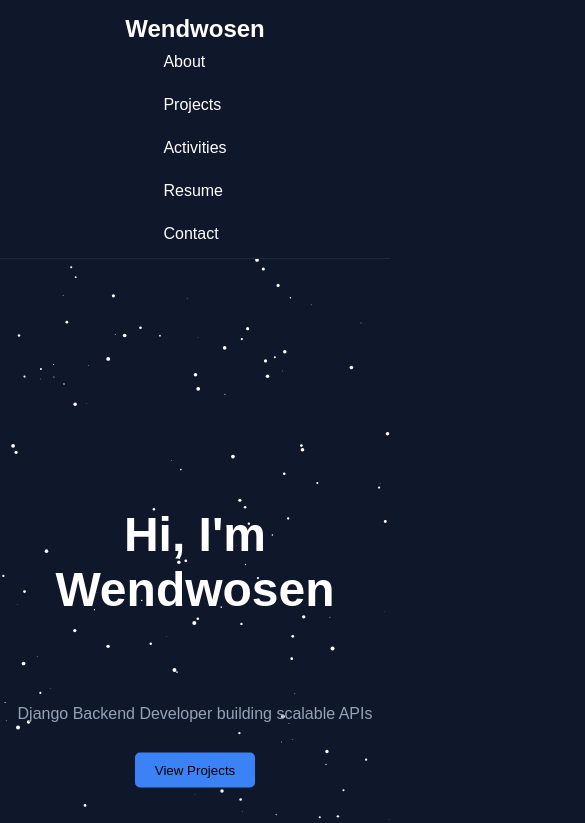
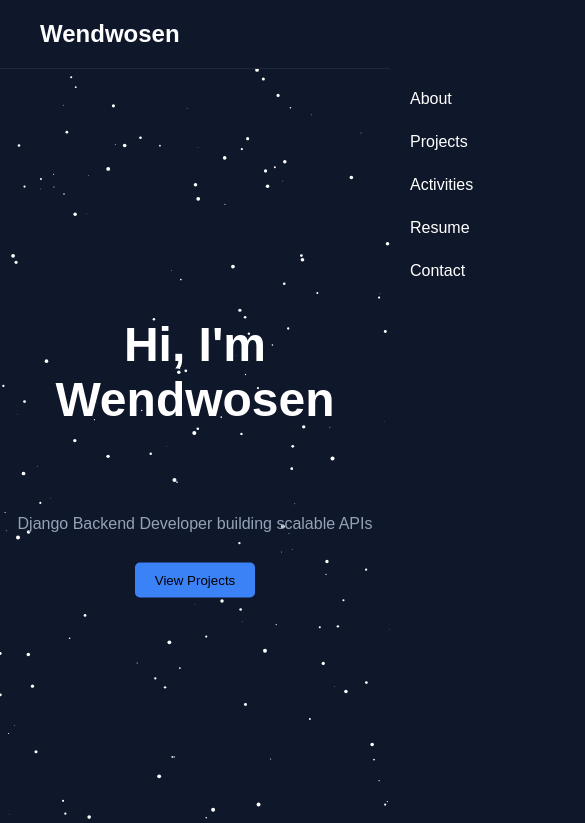
Before and after one commit to wenddii/portfolio, a React app: page / in a window 390 px wide. Shown: the top 823 px of the page, 585 px wide, since content can reach past the window. Built offline with nearby package versions, Linux system fonts and the light colour scheme; the HTML template or start-up script is replaced by a standard one.

Commit message:
fixed navigation bar for mobile view

```diff
--- a/src/components/Navbar.css
+++ b/src/components/Navbar.css
@@ -4,11 +4,11 @@
   justify-content: space-between;
   align-items: center;
   padding: 20px 40px;
+  background-color: #0f172a;
+  border-bottom: 1px solid #1e293b;
   position: sticky;
   top: 0;
   z-index: 100;
-  background-color: #0f172a;
-  border-bottom: 1px solid #1e293b;
 }
 
 /* Logo */
@@ -24,7 +24,6 @@
   gap: 25px;
 }
 
-/* Links styling */
 .navbar .nav-links a {
   color: #ffffff;
   text-decoration: none;
@@ -36,16 +35,33 @@
   color: #3b82f6;
 }
 
-/* Responsive: stack links vertically on mobile */
+/* Hamburger (hidden on desktop) */
+.hamburger {
+  display: none;
+  color: white;
+  cursor: pointer;
+}
+
+/* Mobile Styles */
 @media (max-width: 768px) {
-  .navbar {
-    flex-direction: column;
-    padding: 15px 20px;
+  .hamburger {
+    display: block;
   }
 
   .nav-links {
-    margin-top: 10px;
+    position: absolute;
+    top: 70px; /* below navbar */
+    right: 0;
+    background-color: #0f172a;
     flex-direction: column;
-    gap: 10px;
+    width: 200px;
+    padding: 20px;
+    gap: 15px;
+    transform: translateX(100%);
+    transition: transform 0.3s ease-in-out;
+  }
+
+  .nav-links.open {
+    transform: translateX(0);
   }
 }
```
